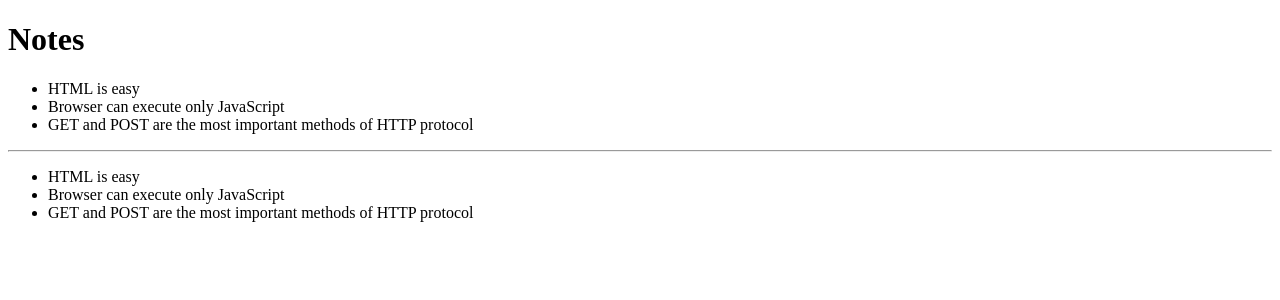
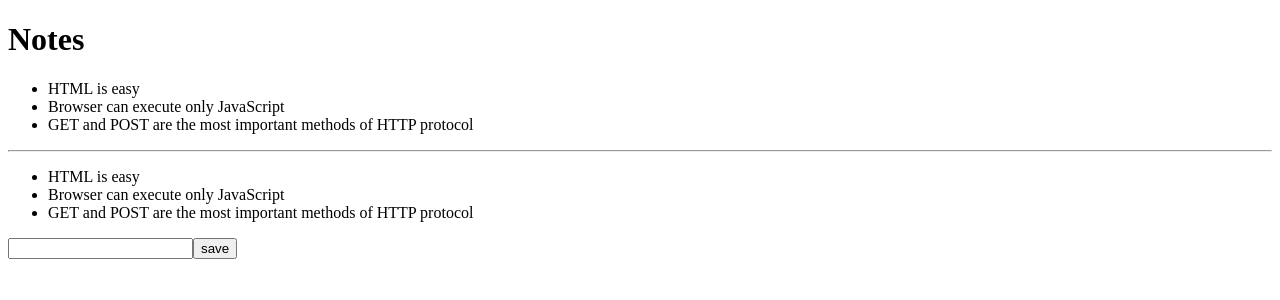
Before and after one commit to Madhusmitamis/04-kokoelman-renderointi, a React (Vite) app: page / in a window 1280 px wide. Shown: the top 300 px of the page. Built offline with nearby package versions, Linux system fonts and the light colour scheme.

Commit message:
Saving the notes in the component state and foms is added.

```diff
--- a/src/App.jsx
+++ b/src/App.jsx
@@ -7,10 +7,14 @@
 //   )
 // }
 
-const App = ({notes}) => {
-  // const { notes } = props
+const App = (props) => {
+  const [notes, setNotes]  = useState(props.notes)
   // const result = notes.map(note => note.id)
   // console.log(result)
+  const addNote = (event) => {
+    event.preventDefault()
+    console.log('button clicked', event.target)
+  }
   return (
     <div>
       <h1>Notes</h1>
@@ -22,10 +26,13 @@
       <hr></hr>
       <ul>
       {notes.map(note =>
-      <Note key = {note.id} note = {note}
-      />
+      <Note key = {note.id} note = {note} />
       )}
       </ul>
+      <form onSubmit ={addNote}>
+      <input />
+      <button type="submit">save</button>
+      </form>
     </div>
   )
 
```
